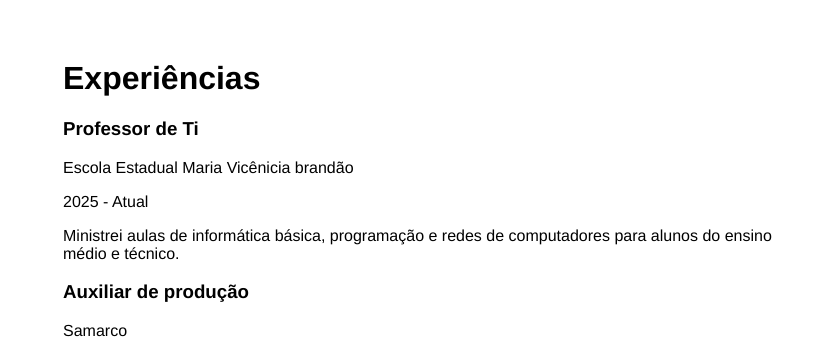
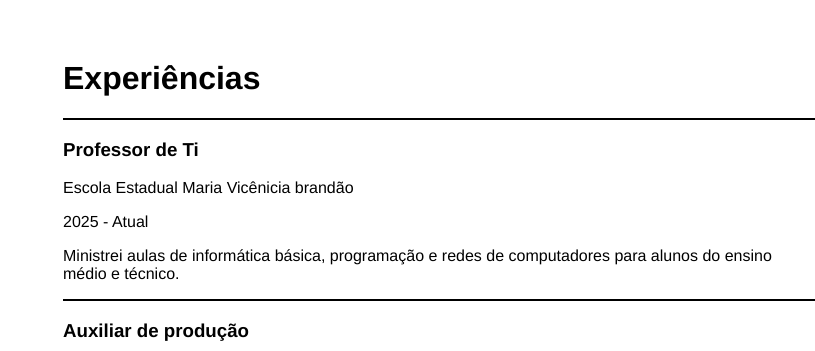
Before and after one commit to DevDaviDias/Clone-tabnews, a Next.js app: page / in a window 1280 px wide. Shown: the part 1260-1611 px from the top of the page, without its empty margins (465-1280 px from the left). Built offline with nearby package versions, Linux system fonts and the light colour scheme.

Commit message:
estilização da section experiências

```diff
--- a/componentes/Section1.js
+++ b/componentes/Section1.js
@@ -1,6 +1,7 @@
 import loadCustomRoutes from "next/dist/lib/load-custom-routes";
 import React from "react";
 import styles from "../styles/Section1.module.css";
+import { NodeNextRequest } from "next/dist/server/base-http/node";
 
 const experiencias = [
   {
@@ -28,6 +29,7 @@ export default function Section1() {
         <div className={styles.experiencias}>
           {experiencias.map(({ cargo, empresa, periodo, descricao }, index) => (
             <div>
+              <hr style={{border:'none',height:'2px',backgroundColor:'black'}}/>
               <div key={index} className={styles.experiencias1}>
                 <h3>{cargo}</h3>
                 <p>{empresa}</p>
--- a/styles/Section1.module.css
+++ b/styles/Section1.module.css
@@ -1,6 +1,6 @@
   .conteudoSection1{
 
-    margin-left: 2em;
+    margin-left: 4.5em;
   }
 
 @media(min-width:1024px){
--- a/styles/Section2.module.css
+++ b/styles/Section2.module.css
@@ -1,8 +1,9 @@
 
  .conteudoSection2{
     margin-top: 4em;
-    margin-left: 2em;
+    margin-left: 4.5em;
   }
+
 
 @media(min-width:1024px){
   .conteudoSection2{
```
